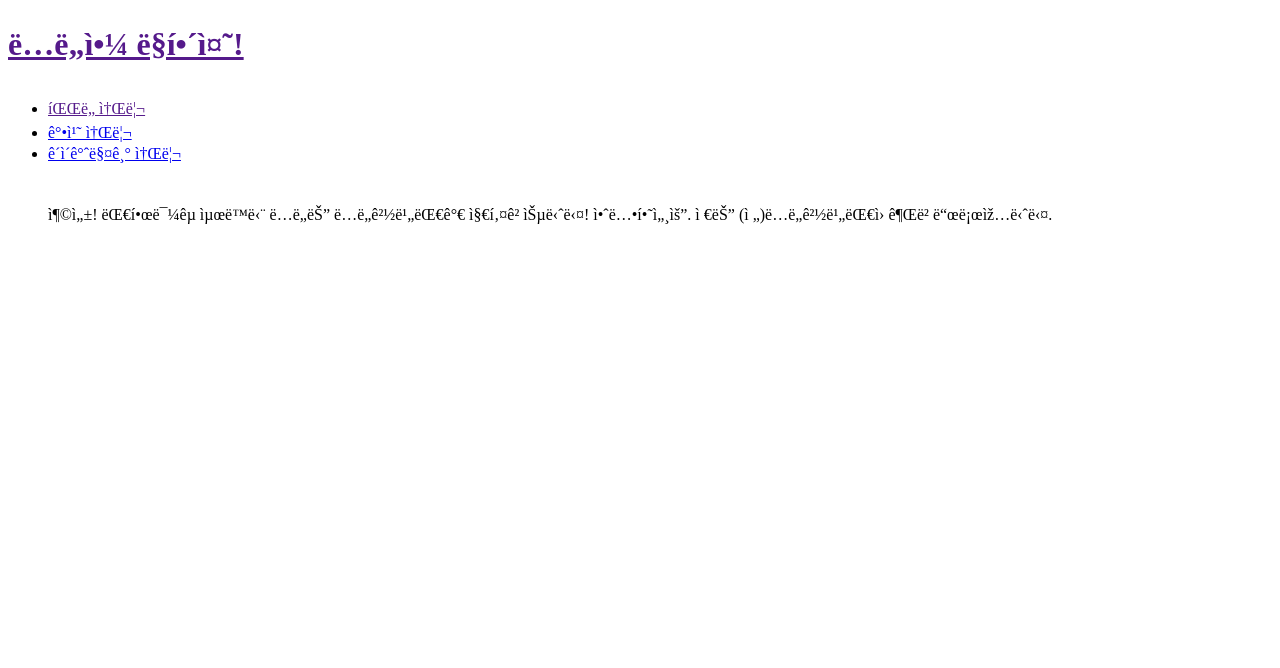
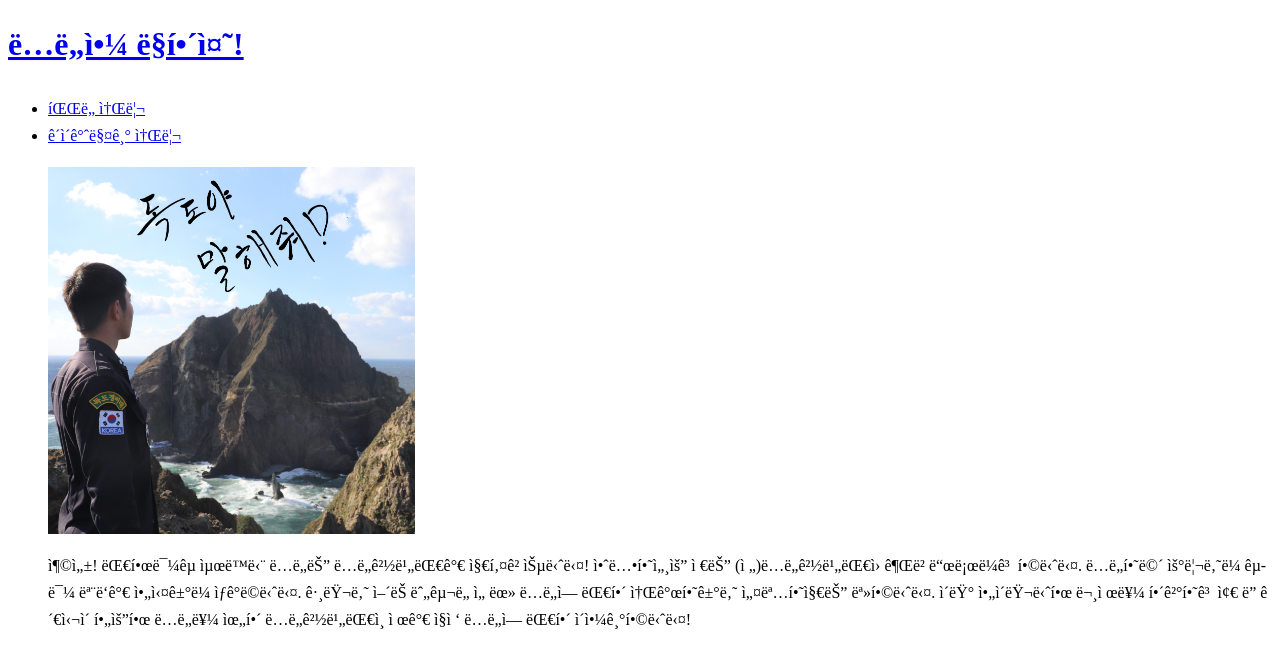
Before and after one commit to kwonpeter97/cephas, a plain HTML site: page 1.html in a window 1280 px wide. Drawn offline with Linux system fonts and the light colour scheme.

Commit message:
tell_me_dokdo

```diff
--- a/1.html
+++ b/1.html
@@ -2,17 +2,19 @@
 <html>
 
 <head>
-  <title>독도야 말해줘!</title>
+  <title>[독도야 말해줘!]</title>
   <mata charset="utf-8">
 </head>
 <body>
-  <h1><a href=""https://audioclip.naver.com/channels/1618"">독도야 말해줘!</a></h1>
+  <h1><a href="https://audioclip.naver.com/channels/1618" target="_blank" >독도야 말해줘!</a></h1>
   <ul>
-    <li> <a href="">파도 소리</a></li>
-    <li> <a href="2.html">강치 소리</a></li>
-    <li> <a href="3.html">괭이갈매기 소리</a></li>
-  <img source = "tell_me_dokdo.jpg">
+    <p><li> <a href="https://audioclip.naver.com/channels/1618/clips/16">파도 소리</a></li>
+    <li> <a href="https://audioclip.naver.com/channels/1618/clips/23" target="_blank">괭이갈매기 소리</a></li></p>
+  <img src = "tell_me_dokdo.jpg" width="30%">
   <p>충성! 대한민국 최동단 독도는 독도경비대가 지키겠습니다!
-    안녕하세요. 저는 (전)독도경비대원 권베드로입니다.</p>
+    안녕하세요 저는 (전)독도경비대원 권베드로라고 합니다.
+    독도하면 우리나라 국민 모두가 아실거라 생각됩니다.
+    그러나 어느 누구도 선뜻 독도에 대해 소개하거나 설명하지는 못합니다.
+    이런 아이러니한 문제를 해결하고 좀 더 관심이 필요한 독도를 위해 독도경비대인 제가 직접 독도에 대해 이야기합니다!</p>
 </body>
 </html>
```
